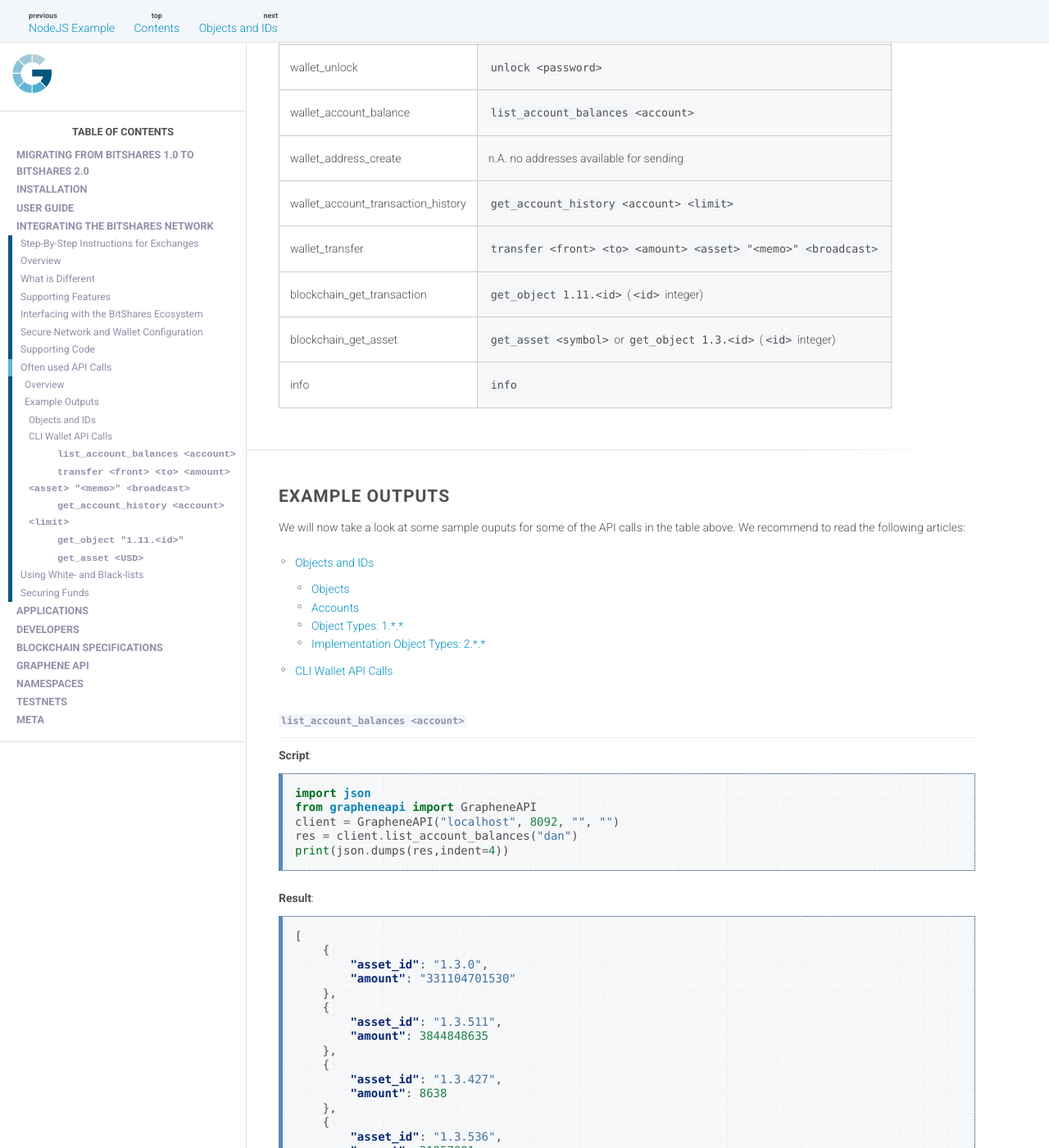
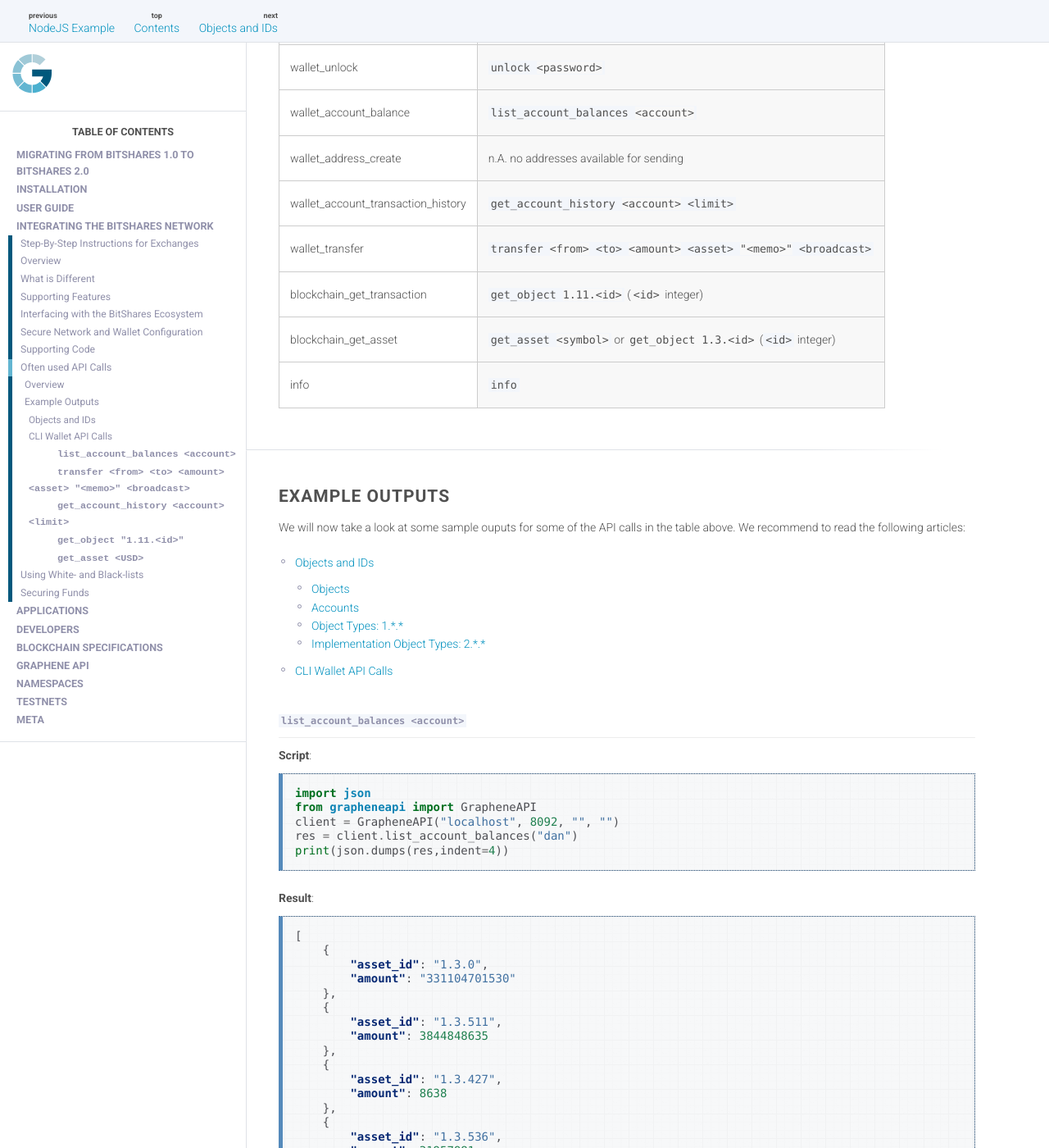
Before and after one commit to bitshares/docs.bitshares.org, a Sphinx documentation site: the page built from source/integration/OftenUsedCalls.rst, in a window 1280 px wide and 1400 px high, scrolled down 410 px. Shown: the whole window at 82% size. Built offline with Sphinx 7.4.7, drawn with Linux system fonts in a browser that asks for light colours; pages that are not in the unit, such as notebooks, are missing from menus; the version number could not be read and is left out; some of the changed lines change nothing that is shown.

Commit message:
Typo fixed

```diff
--- a/source/integration/OftenUsedCalls.rst
+++ b/source/integration/OftenUsedCalls.rst
@@ -22,7 +22,7 @@
 +-----------------------------------+--------------------------------------------------------------------------+
 |wallet_account_transaction_history | ``get_account_history <account> <limit>``                                |
 +-----------------------------------+--------------------------------------------------------------------------+
-|wallet_transfer                    | ``transfer <front> <to> <amount> <asset> "<memo>" <broadcast>``          |
+|wallet_transfer                    | ``transfer <from> <to> <amount> <asset> "<memo>" <broadcast>``           |
 +-----------------------------------+--------------------------------------------------------------------------+
 |blockchain_get_transaction         | ``get_object 1.11.<id>`` (``<id>`` integer)                              |
 +-----------------------------------+--------------------------------------------------------------------------+
@@ -80,7 +80,7 @@
     ]
 
 
-``transfer <front> <to> <amount> <asset> "<memo>" <broadcast>``
+``transfer <from> <to> <amount> <asset> "<memo>" <broadcast>``
 ***************************************************************
 
 **Script**:
```
